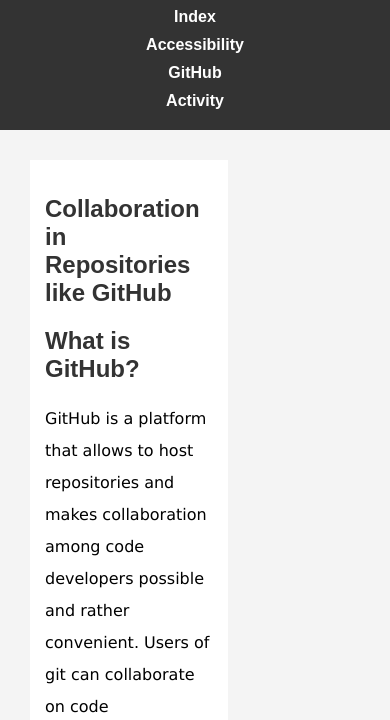
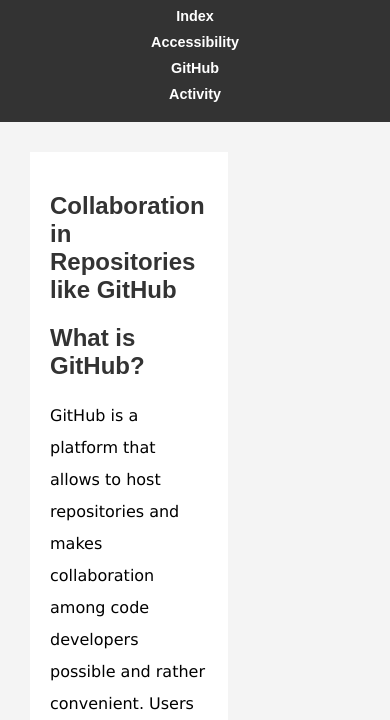
Before and after one commit to marren5/my-webpage, a plain HTML site: page gitHub.html in a window 390 px wide. Shown: the part 124-844 px from the top of the page. Drawn offline with Linux system fonts and the light colour scheme.

Commit message:
css media

```diff
--- a/styles.css
+++ b/styles.css
@@ -176,10 +176,16 @@ th {
 /* INDEX PAGE Styling for content within the LEFT BOX */
 
 .content-box {
-  flex: 1 1 300px; /* Flex-grow, flex-shrink, and base size */
+  flex: 1 1 calc(50% - 20px)x; /* Flex-grow, flex-shrink, and base size */
   max-width: 100%; /* Prevents boxes from exceeding the container width */
   padding: 5px;
   box-sizing: border-box;
+}
+
+@media (max-width: 768px) {
+  .content-box {
+    flex: 1 1 100%; /* Full width for small screens */
+  }
 }
 
 .content-box h2 {
@@ -336,7 +342,25 @@ a:hover {
     align-items: flex-start; /* Align boxes to the right */
   }
 }
+@media (max-width: 768px) {
+  body {
+    font-size: 0.9rem; /* Adjust text size */
+  }
 
+  .content-box {
+    padding: 10px; /* Reduce padding for smaller screens */
+  }
+}
+
+@media (min-width: 1440px) {
+  body {
+    font-size: 1.2rem; /* Increase text size for larger screens */
+  }
+
+  .content-box {
+    padding: 30px; /* Increase padding for wider screens */
+  }
+}
 
  /* END trying flex for clickable boxes */
 
```
